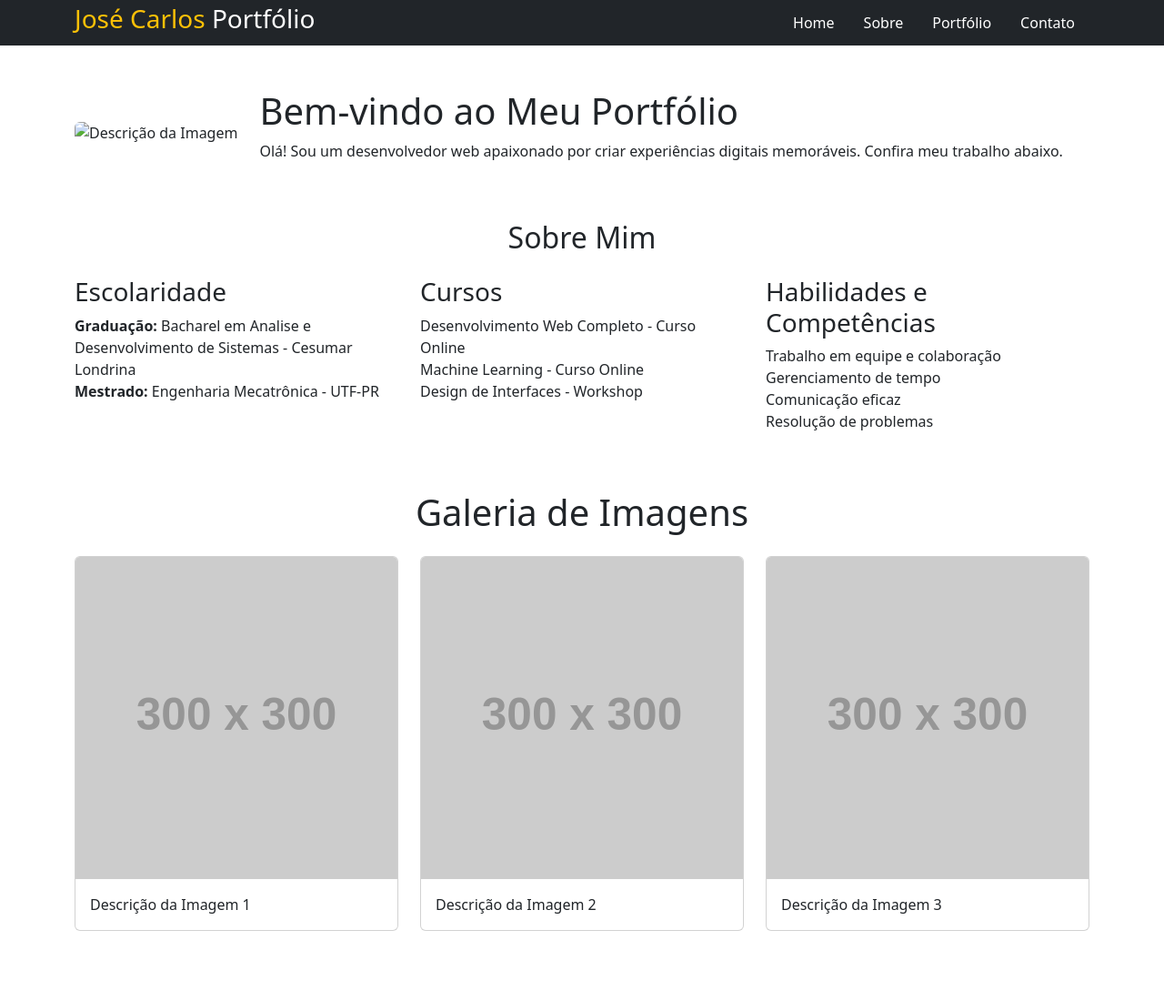
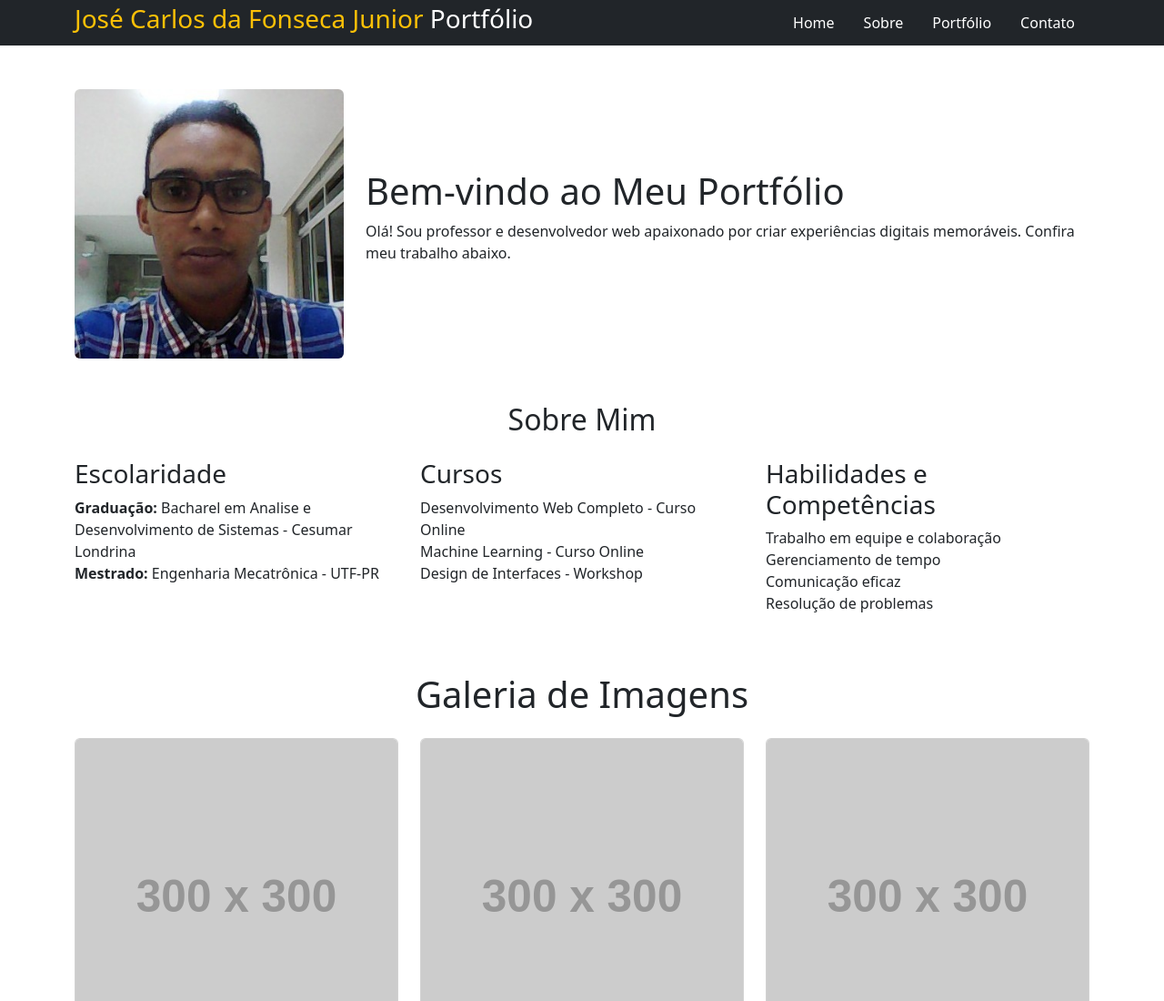
Before and after one commit to Prof-JCF/Portfolio, a plain HTML site: page index.html in a window 1280 px wide. Shown: the top 1100 px of the page at 91% size. Before the commit the page ends 1047 px from the top, so only its background shows below. Drawn offline with nearby package versions, Linux system fonts and the light colour scheme; placeholder pictures from the web are drawn by us.

Commit message:
alterando

```diff
--- /dev/null
+++ b/assets/js/script.js
@@ -0,0 +1,4 @@
+var aluno = new Aluno;
+
+var nome = document.getElementById('nome-brand');
+nome.textContent = aluno.get_nome();
--- a/index.html
+++ b/index.html
@@ -11,7 +11,7 @@
         <div class="container">
             <div class="d-flex justify-content-between align-items-center">
                 <div id="branding">
-                    <h1 class="h3"><span class="text-warning">José Carlos</span> Portfólio</h1>
+                    <h1 class="h3"><span id="nome-brand"class="text-warning"></span> Portfólio</h1>
                 </div>
                 <nav>
                     <ul class="nav">
@@ -37,11 +37,11 @@
         <div class="container">
             <div class="d-flex flex-column flex-md-row align-items-center">
                 <div class="home-image me-md-4 mb-4 mb-md-0">
-                    <img src="Foto_perfil.jpeg" class="img-fluid rounded" alt="Descrição da Imagem">
+                    <img src="assets/img/Foto_perfil.jpeg" class="img-fluid rounded" alt="Descrição da Imagem">
                 </div>
                 <div class="home-text text-center text-md-start">
                     <h1>Bem-vindo ao Meu Portfólio</h1>
-                    <p>Olá! Sou um desenvolvedor web apaixonado por criar experiências digitais memoráveis. Confira meu trabalho abaixo.</p>
+                    <p>Olá! Sou professor e desenvolvedor web apaixonado por criar experiências digitais memoráveis. Confira meu trabalho abaixo.</p>
                 </div>
             </div>
         </div>
@@ -55,8 +55,8 @@
                     <h3>Escolaridade</h3>
                     <ul class="list-unstyled">
                         <li>
-    <strong>Graduação:</strong> Bacharel em Analise e Desenvolvimento de Sistemas - Cesumar Londrina
-         </li>
+                            <strong>Graduação:</strong> Bacharel em Analise e Desenvolvimento de Sistemas - Cesumar Londrina
+                        </li>
                         <li><strong>Mestrado:</strong> Engenharia Mecatrônica - UTF-PR</li>
                     </ul>
                 </div>
@@ -111,6 +111,7 @@
             <!-- Adicione mais imagens conforme necessário -->
         </div>
     </section>
-    <script src="classes.js"></script>
+    <script src="assets/js/classes.js"></script>
+    <script src="assets/js/script.js"></script>
 </body>
 </html>
--- a/script.js
+++ /dev/null
@@ -1 +0,0 @@
-var aluno = new Aluno;
```
Also changed, not shown: assets/img/Foto_perfil.jpeg (added), assets/js/classes.js (renamed from classes.js).
